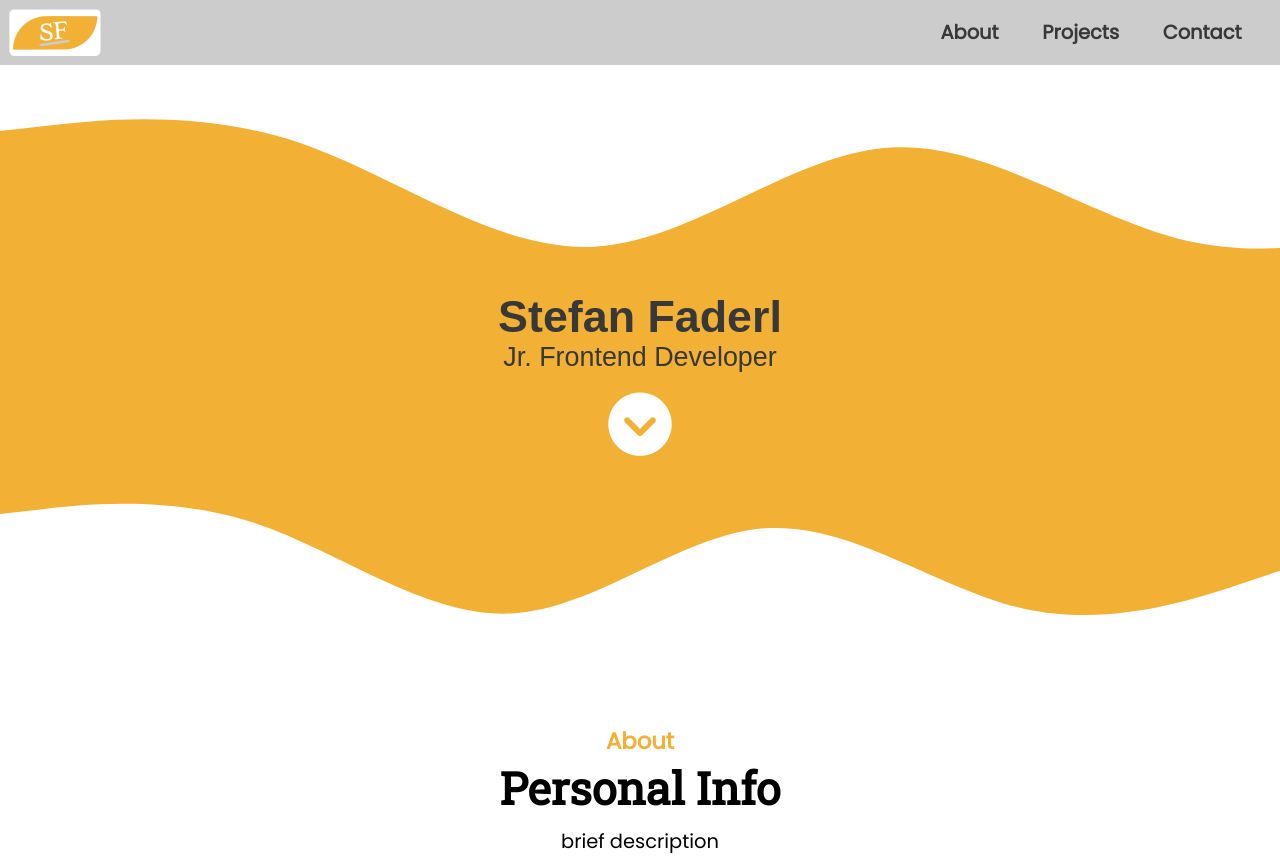
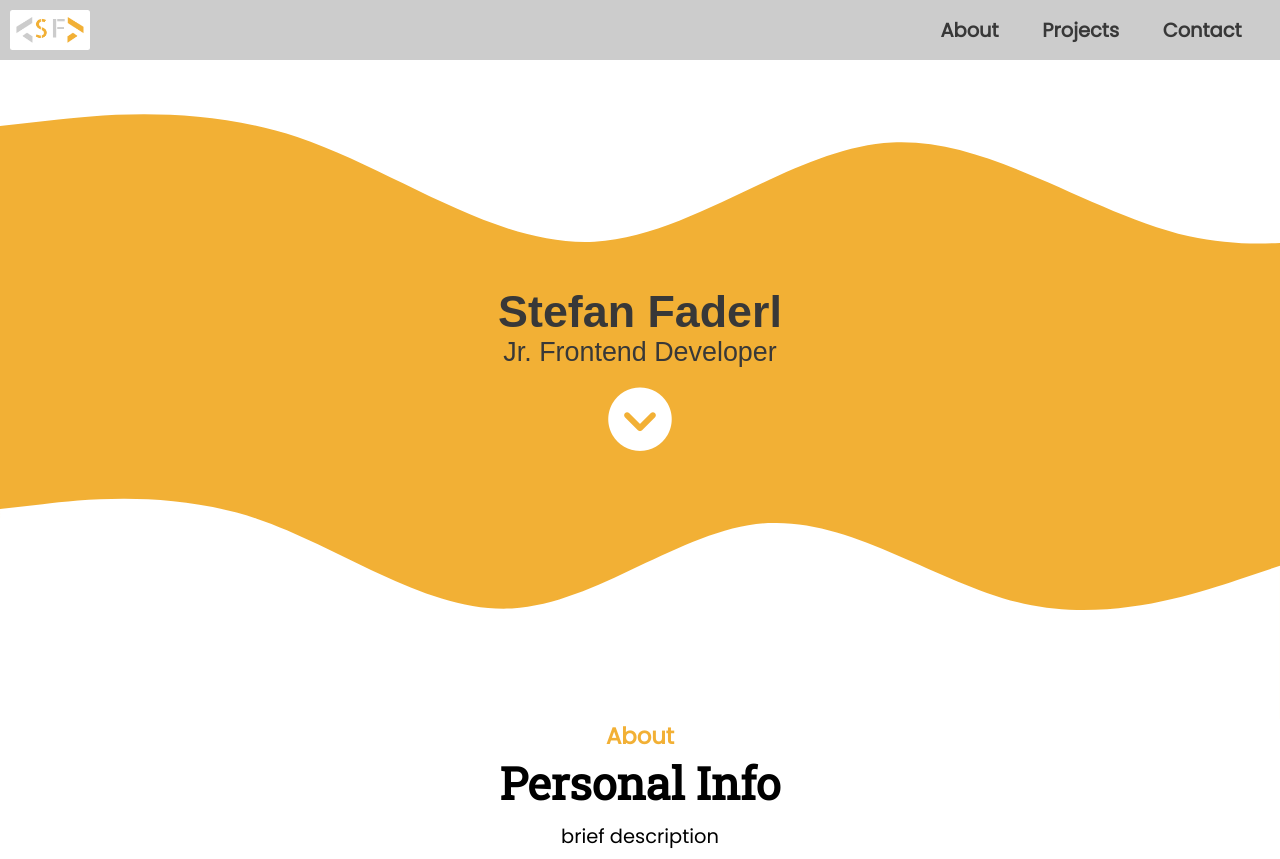
Before and after one commit to stefanfaderl/stefanfaderl.github.io, a plain HTML site: page index.html in a window 1280 px wide. Shown: the top 859 px of the page. Drawn offline with Linux system fonts and the light colour scheme.

Commit message:
new logo

```diff
--- a/index.html
+++ b/index.html
@@ -15,7 +15,7 @@
         <section id="progress">
             <i class="fa-solid fa-circle-chevron-up" id="progress-value"></i>
         </section>
-        <img src="images/SF-logo.png" alt="logo" onclick="refreshPage()" tabindex="1">
+        <img src="images/myLogo.png" alt="logo" onclick="refreshPage()" tabindex="1">
         <nav>
             <ul>
                 <li><a href='#about' tabindex="2">About</a></li>
--- a/style/style.scss
+++ b/style/style.scss
@@ -54,12 +54,13 @@ header {
 
   img {
     cursor: pointer;
-    margin: 5px;
+    margin: 10px;
     margin-right: auto;
-    object-fit: cover;
-    width: 100px;
-    height: 100%;
-    border-radius: 20px;
+    max-width: 80px;
+    width: 100%;
+    height: auto;
+    border-radius: 2.5px;
+    border: none;
   }
 
   nav {
@@ -530,7 +531,7 @@ footer {
     ul {
       position: fixed;
       right: -100%;
-      top: 62px;
+      top: 54px;
       gap: 0;
       flex-direction: column;
       background-color: $header-background;
```
Also changed, not shown: images/SF-logo.png (deleted), images/myLogo.png (added), style/style.css, 1 other file.
